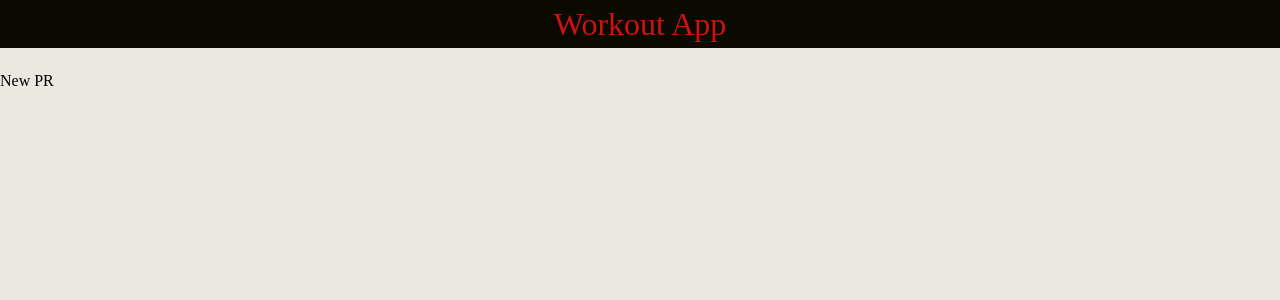
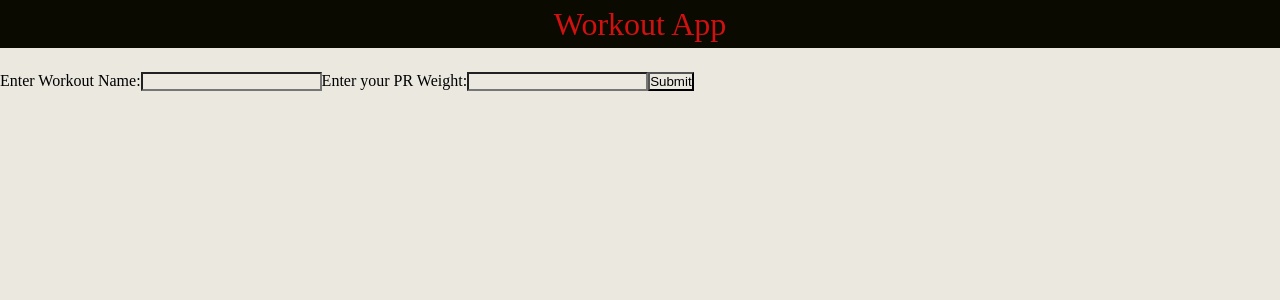
Before and after one commit to CameronJWalker/MERN-stack-project, a React (Create React App) app: page /prlog in a window 1280 px wide. Shown: the top 300 px of the page. Built offline with nearby package versions, Linux system fonts and the light colour scheme; a web font is replaced by a local one.

Commit message:
added models

```diff
--- a/package.json
+++ b/package.json
@@ -6,6 +6,8 @@
     "@testing-library/jest-dom": "^5.16.5",
     "@testing-library/react": "^13.4.0",
     "@testing-library/user-event": "^13.5.0",
+    "cors": "^2.8.5",
+    "express": "^4.18.1",
     "mongodb": "^4.9.1",
     "mongoose": "^6.6.1",
     "morgan": "^1.10.0",
--- a/server.js
+++ b/server.js
@@ -1,4 +1,6 @@
 const express = require("express");
+const app = express();
+const cors = require("corse");
 const mongoose = require('mongoose')
 const url = 'mongodb://127.0.0.1:27017/WorkoutApp'
 
--- a/src/components/newWorkout.jsx
+++ b/src/components/newWorkout.jsx
@@ -1,84 +1,84 @@
-// import React from 'react';
-// import {useState} from 'react'
-// import ReactDOM from 'react-dom/client';
+
+import {useState} from 'react'
+import ReactDOM from 'react-dom/client';
 
 
-//  export default function newWorkout() {
-//      const [inputs, setInputs] = useState({});
+ export default function NewWorkout() {
+     const [inputs, setInputs] = useState({});
 
-//      const handleChange = (event) => {
-//          const name = event.target.name;
-//          const value = event.target.value;6
-//          setInputs(values => ({...values, [name]: value}))
-//        }
+     const handleChange = (event) => {
+         const name = event.target.name;
+         const value = event.target.value;
+         setInputs(values => ({...values, [name]: value}))
+       }
 
-//        const handleSubmit = (event) => {
-//          event.preventDefault();
-//          alert(inputs);
-//        }
+       const handleSubmit = (event) => {
+         event.preventDefault();
+         alert(inputs);
+       }
 
-//      return (
-//          <form onSubmit={handleSubmit}>
-//              <label>Enter your Workout Name
-//                  <input
-//                      type="text"
-//                      name="workoutname"
-//                      value={inputs.workoutname || ""}
-//                      onChange={handleChange}
-//                 />
-//             </label>
-//             <label> Cardio or Strength
-//                 <input
-//                     type="text"
-//                     name="cOs"
-//                     value={inputs.cOs || ""}
-//                     onChange={handleChange}
-//                 />
-//             </label>
-//             <label># of Sets
-//                 <input
-//                     type="number"
-//                     name="sets"
-//                     value={inputs.sets || ""}
-//                     onChange={handleChange}
-//                 />
-//             </label>
-//             <label># of Reps
-//                 <input
-//                     type="number"
-//                     name="reps"
-//                     value={inputs.reps || ""}
-//                     onChange={handleChange}
-//                 />
-//             </label>
-//             <label> Weight
-//                 <input
-//                     type="number"
-//                     name="weight"
-//                     value={inputs.weight || ""}
-//                     onChange={handleChange}
-//                 />
-//             </label>
-//             <label> Workout Duration
-//                 <input
-//                     type="number"
-//                     name="duration"
-//                      value={inputs.duration || ""}
-//                      onChange={handleChange}
-//                  />
-//              </label>
-//              <label> Est. Calories Burned
-//                  <input
-//                      type="number"
-//                      name="burned"
-//                      value={inputs.burned || ""}
-//                      onChange={handleChange}
-//                  />
-//              </label>
-//          <input type="submit" />
-//      </form>
-//      );
-//  }
-//  //dont understand this part entirely
-//  const root = ReactDOM.createRoot(document.getElementById('root'));
-//  root.render(<newWorkout />);
+     return (
+         <form onSubmit={handleSubmit}>
+             <label>Enter your Workout Name
+                 <input
+                     type="text"
+                     name="workoutname"
+                     value={inputs.workoutname || ""}
+                     onChange={handleChange}
+                />
+            </label>
+            <label> Cardio or Strength
+                <input
+                    type="text"
+                    name="cOs"
+                    value={inputs.cOs || ""}
+                    onChange={handleChange}
+                />
+            </label>
+            <label># of Sets
+                <input
+                    type="number"
+                    name="sets"
+                    value={inputs.sets || ""}
+                    onChange={handleChange}
+                />
+            </label>
+            <label># of Reps
+                <input
+                    type="number"
+                    name="reps"
+                    value={inputs.reps || ""}
+                    onChange={handleChange}
+                />
+            </label>
+            <label> Weight
+                <input
+                    type="number"
+                    name="weight"
+                    value={inputs.weight || ""}
+                    onChange={handleChange}
+                />
+            </label>
+            <label> Workout Duration
+                <input
+                    type="number"
+                    name="duration"
+                     value={inputs.duration || ""}
+                     onChange={handleChange}
+                 />
+             </label>
+             <label> Est. Calories Burned
+                 <input
+                     type="number"
+                     name="burned"
+                     value={inputs.burned || ""}
+                     onChange={handleChange}
+                 />
+             </label>
+         <input type="submit" />
+     </form>
+     );
+ }
+ //dont understand this part entirely
+ const root = ReactDOM.createRoot(document.getElementById('root'));
+ root.render(<NewWorkout />);
--- a/src/components/nutrition.jsx
+++ b/src/components/nutrition.jsx
@@ -1,63 +1,75 @@
-// import React from 'react';
-// import ReactDOM from 'react-dom/client';
+import React from 'react';
+import { useState } from "react";
+import ReactDOM from "react-dom/client";
 
-// export default function Nutrition() {
-//         const [inputs, setInputs] = useState({});
+export default function Nutrition() {
+        const [inputs, setInputs] = useState({});
 
-//         const handleChange = (event) => {
-//             const name = event.target.name;
-//             const value = event.target.value;6
-//             setInputs(values => ({...values, [name]: value}))
-//           }
+        const handleChange = (event) => {
+            const name = event.target.name;
+            const value = event.target.value;
+            setInputs(values => ({...values, [name]: value}))
+          }
 
-//           const handleSubmit = (event) => {
-//             event.preventDefault();
-//             alert(inputs);
-//           }
+          const handleSubmit = (event) => {
+            event.preventDefault();
+            alert(inputs);
+          }
 
-//         return (
-//             <form onSubmit={handleSubmit}>
-//                 <label>Enter your Meal
-//                     <input
-//                         type="text"
-//                         name="workoutname"
-//                         value={inputs.workoutname || ""}
-//                         onChange={handleChange}
-//                    />
-//                </label>
-//                <label> Grams of Protein
-//                    <input
-//                        type="text"
-//                        name="cOs"
-//                        value={inputs.cOs || ""}
-//                        onChange={handleChange}
-//                    />
-//                </label>
-//                <label> Grams of Fat
-//                    <input
-//                        type="number"
-//                        name="sets"
-//                        value={inputs.sets || ""}
-//                        onChange={handleChange}
-//                    />
-//                </label>
-//                <label> Grams of Carbs
-//                    <input
-//                        type="number"
-//                        name="reps"
-//                        value={inputs.reps || ""}
-//                        onChange={handleChange}
-//                    />
-//                </label>
-//             <input type="submit" />
-//         </form>
-//         );
-//     }
-// //     //dont understand this part entirely
-// //     const root = ReactDOM.createRoot(document.getElementById('root'));
-// //     root.render(<newWorkout />);
-// //         <p>
-// //             New Calories Log
-// //        </p>
-// //     );
-// // }
+        return (
+            <form onSubmit={handleSubmit}>
+                <label>Enter your Meal
+                    <input
+                        type="text"
+                        name="mealname"
+                        value={inputs.workoutname || ""}
+                        onChange={handleChange}
+                   />
+               </label>
+               <label> Serving Size
+                    <input
+                        type="number"
+                        name="servsize"
+                        value={inputs.servsize || ""}
+                        onChange={handleChange}
+                    />
+                </label>
+               <label> Calories
+                   <input
+                       type="number"
+                       name="cal"
+                       value={inputs.cal || ""}
+                       onChange={handleChange}
+                   />
+               </label>
+               <label> Fat(g)
+                   <input
+                       type="number"
+                       name="fat"
+                       value={inputs.fat || ""}
+                       onChange={handleChange}
+                   />
+               </label>
+               <label>Carbs(g)
+                   <input
+                       type="number"
+                       name="carbs"
+                       value={inputs.carbs || ""}
+                       onChange={handleChange}
+                   />
+               </label>
+               <label> Protein(g)
+                   <input
+                       type="number"
+                       name="protein"
+                       value={inputs.protein || ""}
+                       onChange={handleChange}
+                   />
+               </label>
+            <input type="submit" />
+        </form>
+        );
+    }
+    //dont understand this part entirely
+    const root = ReactDOM.createRoot(document.getElementById('root'));
+    root.render(<newWorkout />);
--- a/src/components/prlog.jsx
+++ b/src/components/prlog.jsx
@@ -1,53 +1,41 @@
 import React from 'react';
+import { useState } from 'react';
 import ReactDOM from 'react-dom/client';
 
 export default function PRLog() {
+                const [inputs, setInputs] = useState({});
+
+                const handleChange = (event) => {
+                const name = event.target.name;
+                const value = event.target.value;
+                setInputs(values => ({...values, [name]: value}))
+                }
+
+                const handleSubmit = (event) => {
+                event.preventDefault();
+                 alert(inputs);
+                }
     return(
-        <p>
-            New PR
-       </p>
-    );
-}
-
-
-// import React from 'react';
-// import { useState } from 'react';
-// import ReactDOM from 'react-dom/client';
-
-// export default function PrLog() {
-//                 const [inputs, setInputs] = useState({});
-
-//                 const handleChange = (event) => {
-//                 const name = event.target.name;
-//                 const value = event.target.value;
-//                 setInputs(values => ({...values, [name]: value}))
-//                 }
-
-//                 const handleSubmit = (event) => {
-//                 event.preventDefault();
-//                  alert(inputs);
-//                 }
-//     return(
-//         <form onSubmit={handleSubmit}>
-//         <label>Enter Workout Name:
-//             <input
-//             type="text"
-//             name="workoutName"
-//           value={inputs.workoutName || ""}
-//           onChange={handleChange}
-//         />
-//         </label>
-//         <label>Enter your PR Weight:
-//           <input
-//             type="number"
-//             name="weight"
-//             value={inputs.weight || ""}
-//             onChange={handleChange}
-//           />
-//           </label>
-//           <input type="submit" />
-//       </form>
-//     )
-//   }
-// //const  = ReactDOM.createRoot(document.getElementById('root'));
-// //root.render(<prLog />);
+        <form onSubmit={handleSubmit}>
+        <label>Enter Workout Name:
+            <input
+            type="text"
+            name="workoutName"
+          value={inputs.workoutName || ""}
+          onChange={handleChange}
+        />
+        </label>
+        <label>Enter your PR Weight:
+          <input
+            type="number"
+            name="weight"
+            value={inputs.weight || ""}
+            onChange={handleChange}
+          />
+          </label>
+          <input type="submit" />
+      </form>
+    )
+  }
+const root = ReactDOM.createRoot(document.getElementById('root'));
+root.render(<PRLog />);
```
Also changed, not shown: src/Controllers/newWorkoutPosts.js (added, +24 -0 lines), src/Models/postNewWorkout.js (added, +16 -0 lines), src/Models/postNutrition.js (added, +14 -0 lines), src/Models/postPRLog.js (added, +11 -0 lines), src/Controllers/PRLogPosts.js (added), src/Controllers/nutritionPosts.js (added), 1 other file (tests, documents, lock files or other folders).
